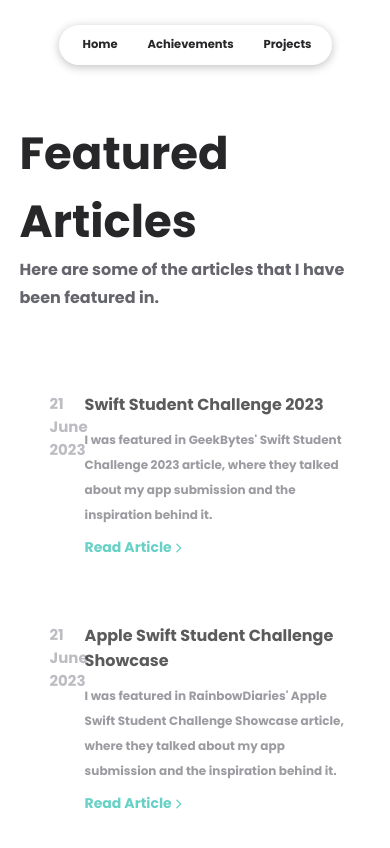
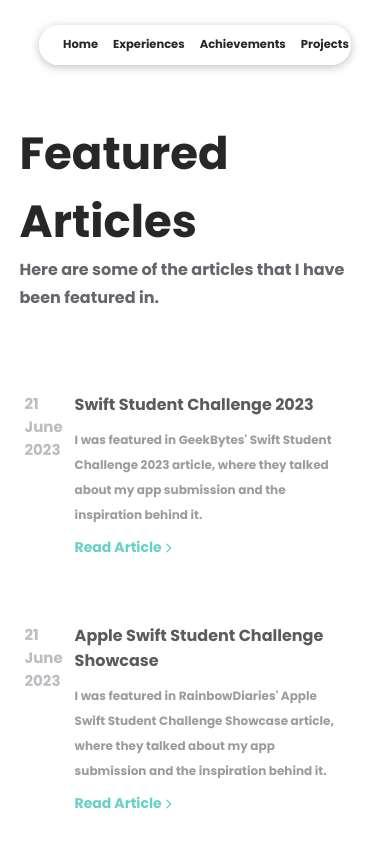
Before and after one commit to cheesetan/portfolio, a React (Create React App) app: page /articles in a window 390 px wide. Shown: the top 848 px of the page. Built offline with nearby package versions, Linux system fonts and the light colour scheme.

Commit message:
updated navbar and articles for mobile

```diff
--- a/src/app.css
+++ b/src/app.css
@@ -17,6 +17,10 @@
 
 ::-webkit-scrollbar-thumb:hover {
 	background-color: rgb(0, 0, 0);
+}
+
+.App {
+	width: 100svw;
 }
 
 .page-content {
--- a/src/components/articles/style/article.css
+++ b/src/components/articles/style/article.css
@@ -66,5 +66,13 @@
 		flex-basis: 90%;
 		min-width: 85%;
 		max-width: 85%;
+		padding: 30px 30px 30px 0px;
+		margin-left: 20px
+	}
+
+	.article-date {
+		padding-left: 5px;
+		font-size: 15px;
+		color: var(--tertiary-color);
 	}
 }
--- a/src/components/common/navBar.jsx
+++ b/src/components/common/navBar.jsx
@@ -28,6 +28,15 @@ const NavBar = (props) => {
 										: "nav-item"
 								}
 							>
+								<Link to="/achievements">Experiences</Link>
+							</li>
+							<li
+								className={
+									active === "achievements"
+										? "nav-item active"
+										: "nav-item"
+								}
+							>
 								<Link to="/achievements">Achievements</Link>
 							</li>
 							<li
@@ -39,7 +48,7 @@ const NavBar = (props) => {
 							>
 								<Link to="/projects">Projects</Link>
 							</li>
-							{/* <li
+							<li
 								className={
 									active === "articles"
 										? "nav-item active"
@@ -47,7 +56,7 @@ const NavBar = (props) => {
 								}
 							>
 								<Link to="/articles">Featured Articles</Link>
-							</li> */}
+							</li>
 						</ul>
 					</div>
 				</nav>
--- a/src/components/common/styles/navBar.css
+++ b/src/components/common/styles/navBar.css
@@ -17,7 +17,7 @@
 }
 
 .nav-background {
-	width: 300px;
+	width: 500px;
 	height: 40px;
 	padding-left: 0%;
 	padding-right: 0%;
@@ -64,11 +64,21 @@
 	}
 
 	.nav-background {
-		width: 70%;
+		width: 80%;
 		height: 40px;
+		overflow-x: scroll;
+		overflow-y: hidden;
+		white-space: nowrap;
+		-ms-overflow-style: none;
+		scrollbar-width: none;
+	}
+
+	.nav-background::-webkit-scrollbar {
+		display: none;
 	}
 
 	.nav-item {
 		font-weight: bold;
+		margin-right: 15px;
 	}
 }
--- a/src/data/seo.js
+++ b/src/data/seo.js
@@ -2,36 +2,29 @@ const SEO = [
 	{
 		page: "home",
 		description:
-			"I am a backend developer with expertise in Node.js. I have experience in building scalable, secure and reliable web applications using various frameworks and technologies.",
-		keywords: ["Tharindu", "Tharindu N", "Tharindu Nayanajith"],
+			"I'm a 15 year old developer from Singapore. I help to mentor juniors at Swift Accelerator Programme, guiding them in their iOS App Development journey. Additionally, I am also one of 350 winners worldwide in Apple's WWDC23 Swift Student Challenge, and I am Apple App Development with Swift Associate certified too.",
+		keywords: ["Tristan", "Tristan Chay", "Chay Yu Hung Tristan"],
 	},
 
 	{
-		page: "about",
+		page: "achievements",
 		description:
-			"I am a backend developer with expertise in Node.js. I have experience in building scalable, secure and reliable web applications using various frameworks and technologies.",
-		keywords: ["Tharindu", "Tharindu N", "Tharindu Nayanajith"],
+			"These are some of the Awards that I have attained and Competitions that I have participated in.",
+		keywords: ["Tristan", "Tristan Chay", "Chay Yu Hung Tristan"],
 	},
 
 	{
 		page: "articles",
 		description:
-			"Chronological collection of my long-form thoughts on programming, leadership, product design, and more.",
-		keywords: ["Tharindu", "Tharindu N", "Tharindu Nayanajith"],
+			"Here are some of the articles that I have been featured in.",
+		keywords: ["Tristan", "Tristan Chay", "Chay Yu Hung Tristan"],
 	},
 
 	{
 		page: "projects",
 		description:
-			"I've worked on a variety of projects over the years and I'm proud of the progress I've made. Many of these projects are open-source and available for others to explore and contribute to.",
-		keywords: ["Tharindu", "Tharindu N", "Tharindu Nayanajith"],
-	},
-
-	{
-		page: "contact",
-		description:
-			"If you're interested in collaborating on a project, feel free to reach out to me. I'm always open to new ideas and opportunities.",
-		keywords: ["Tharindu", "Tharindu N", "Tharindu Nayanajith"],
+			"I've worked on a variety of projects, some alone, and some with my peers. Many of these projects are open-source and available for others to explore on GitHub.",
+		keywords: ["Tristan", "Tristan Chay", "Chay Yu Hung Tristan"],
 	},
 ];
 
--- a/src/pages/achievements.jsx
+++ b/src/pages/achievements.jsx
@@ -16,7 +16,7 @@ const Achievements = () => {
 		window.scrollTo(0, 0);
 	}, []);
 
-	const currentSEO = SEO.find((item) => item.page === "about");
+	const currentSEO = SEO.find((item) => item.page === "achievements");
 
 	return (
 		<React.Fragment>
--- a/src/pages/articles.jsx
+++ b/src/pages/articles.jsx
@@ -44,7 +44,6 @@ const Articles = () => {
 						<div className="articles-container">
 							<div className="articles-wrapper">
 							{myArticles
-									.slice(0, 5)
 									.map((article, index) => (
 										<div
 											className="homepage-article"
```
